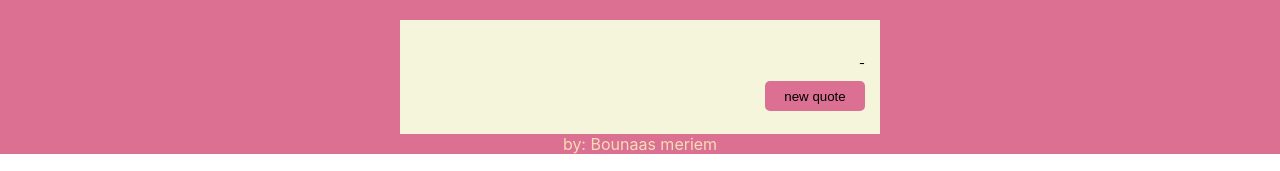
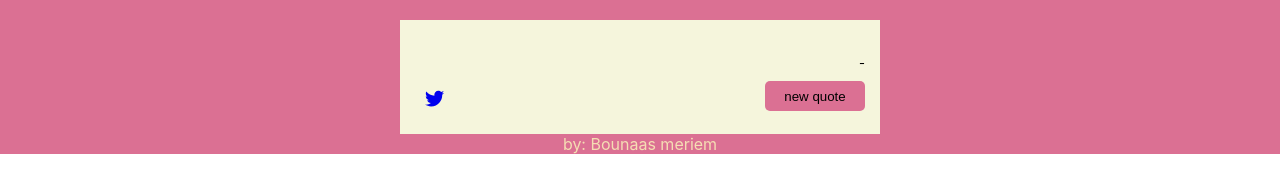
Before and after one commit to Meriem-Bounaas/Quote-machine, a React (Create React App) app: page / in a window 1280 px wide. Shown: the top 171 px of the page. Built offline with nearby package versions, Linux system fonts and the light colour scheme.

Commit message:
add react icons library

```diff
--- a/package.json
+++ b/package.json
@@ -10,6 +10,7 @@
     "node-sass": "^7.0.1",
     "react": "^18.2.0",
     "react-dom": "^18.2.0",
+    "react-icons": "^4.4.0",
     "react-redux": "^8.0.2",
     "react-scripts": "5.0.1",
     "redux": "^4.2.0",
--- a/src/components/quote/index.js
+++ b/src/components/quote/index.js
@@ -1,6 +1,7 @@
 // import { useSelector, useDispatch } from 'react-redux'
 // import {randomQuote} from './slices'
 import {useState} from 'react'
+import { FaTwitter } from 'react-icons/fa';
 
 const Quote = () =>{
 const [Quote, setQuote]=useState('')
@@ -26,7 +27,7 @@ const [Quote, setQuote]=useState('')
                     >
                         new quote
                     </button>
-                    <a id="tweet-quote" href='www.twitter.com/intent/tweet' target="_blank"><i class="fa fa-twitter" /></a>
+                    <a id="tweet-quote" href='www.twitter.com/intent/tweet' target="_blank"><FaTwitter/></a>
                 </div>
             </div>
             <div className='footer'>
```
Also changed, not shown: 1 other file (tests, documents, lock files or other folders).
